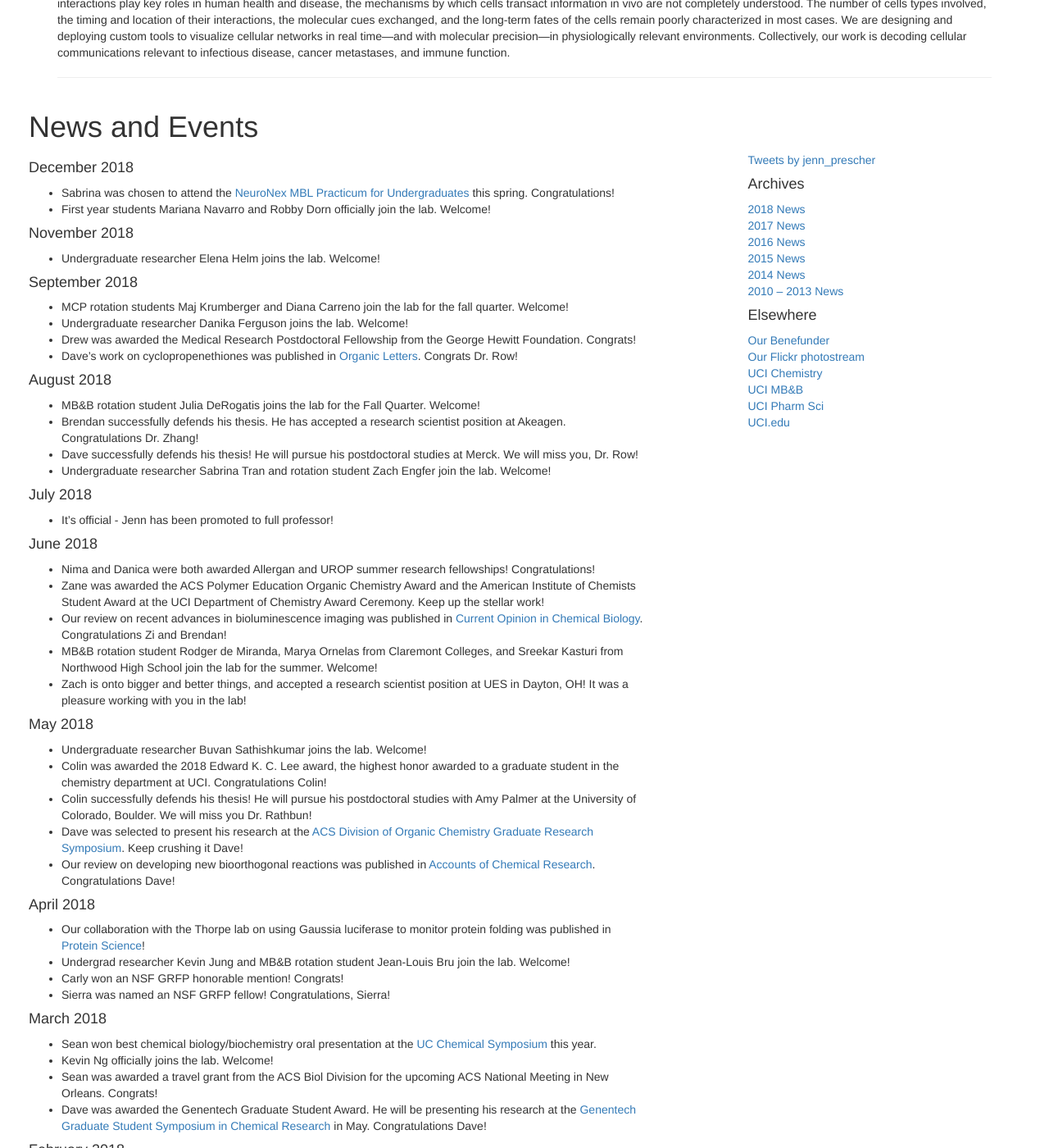
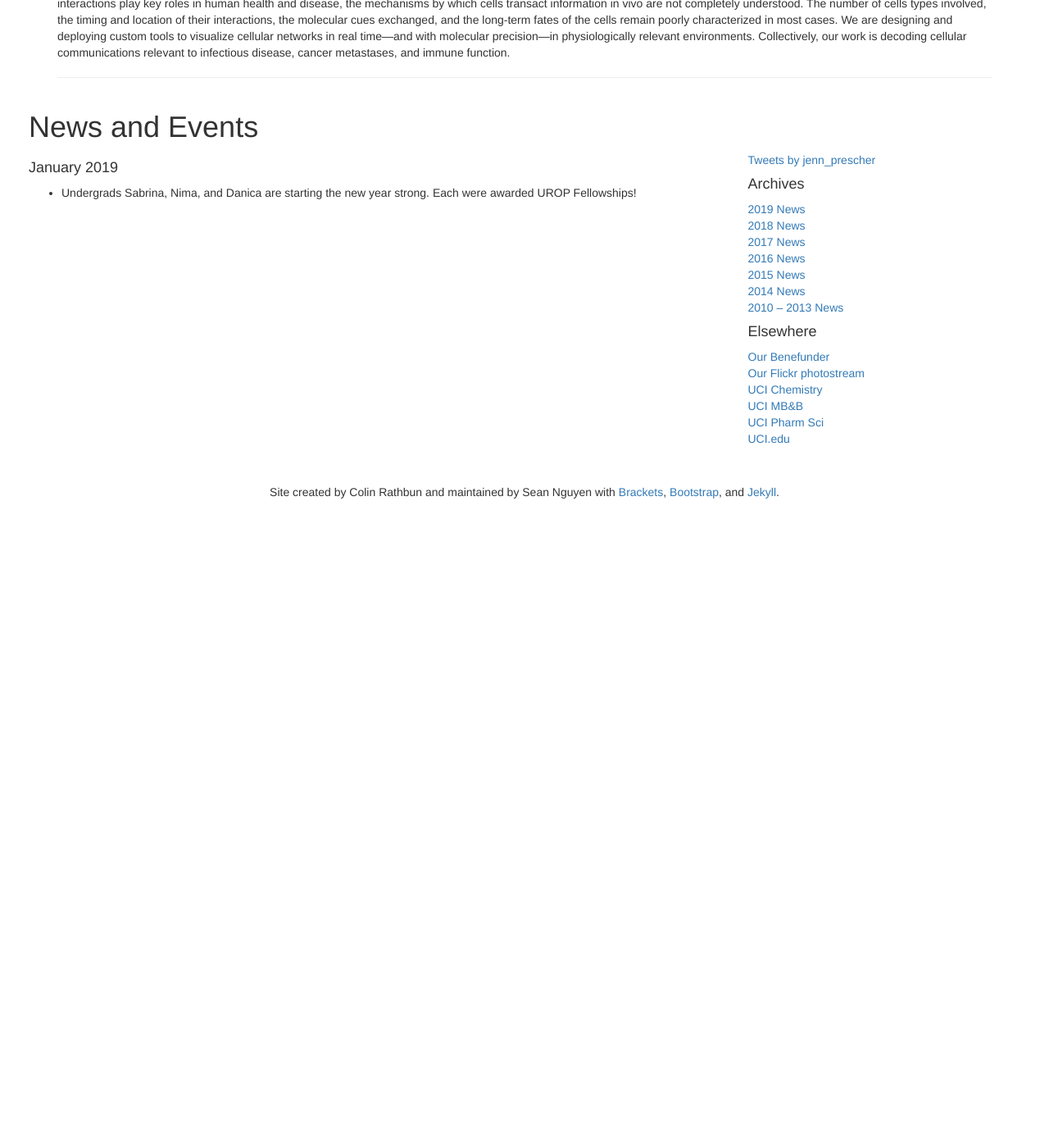
Before and after one commit to c-bun/Prescher-Lab-Site, a Jekyll site: the page built from index.html, in a window 1280 px wide and 1400 px high, scrolled down 638 px. Shown: the whole window at 82% size. Built offline with Jekyll 4.4.1, drawn with Linux system fonts in a browser that asks for light colours; comment, search, counter and statistics services are not loaded; after the commit the page ends 1268 px from its top, so only the background shows below that; some of the changed text lies outside the part shown.

Commit message:
PrescherLabSite_January2019_Update3

```diff
--- a/Calendar.html
+++ b/Calendar.html
@@ -37,13 +37,13 @@
    <tr><td>January 10</td><td>Drew</td><td>Practice Talk</td><td>NS1 4144</td></tr>
    <tr><td>January 17</td><td>Sierra / Anna</td><td>Literature</td><td>NS1 4144</td></tr>
    <tr><td>January 24</td><td>Kevin</td><td>Research</td><td>NS1 4144</td></tr>
-   <tr><td>January 31</td><td>Tyler</td><td>Literature</td><td>NS1 4144</td></tr>
-   <tr><td>February 7</td><td>Anastasia</td><td>Research</td><td>NS1 4144</td></tr>
+   <tr><td>January 31</td><td>Carly / Tyler H.</td><td>Literature</td><td>NS1 4144</td></tr>
+   <tr><td>February 7</td><td>Tyler A.</td><td>Research</td><td>NS1 4144</td></tr>
    <tr><td>February 14</td><td>Sean / Zi</td><td>Literature</td><td>NS1 4144</td></tr>
    <tr><td><i>Wednesday, February 20 (2 PM)</i></td><td>Professor Amanda Murphy</td><td>Research</td><td>NS1 4144</td></tr>
-   <tr><td>February 28</td><td>Zi / Carly</td><td>Literature</td><td>NS1 4144</td></tr>
+   <tr><td>February 28</td><td>Anastasia</td><td>Research</td><td>NS1 4144</td></tr>
    <tr><td>March 7</td><td>Drew</td><td>Research</td><td>NS1 4144</td></tr>
    <tr><td><i>Friday, March 15</i></td><td>Rotation Students</td><td>Research</td><td>NS1 4144</td></tr>
    <tr><td>March 21</td><td>Mariana / Robby</td><td>Literature</td><td>NS1 4144</td></tr>
-   <tr><td>March 28</td><td>Sierra / Anna / Tyler</td><td>Proposal Pitch</td><td>NS1 4144</td></tr>
+   <tr><td>March 28</td><td>Sierra / Anna / Tyler H.</td><td>Proposal Pitch</td><td>NS1 4144</td></tr>
   </tbody></table>
--- a/_data/group.csv
+++ b/_data/group.csv
@@ -1,5 +1,5 @@
 first,last,position,hometown,education,hero,awards,current_position
-Colin,Rathbun,former_graduate,"Grand Rapids, MI","B.S., Chemistry, Hope College; Ph.D. 2018",Nicola Tesla,NSF Graduate Research Fellow (2012-2017) : Allergan Graduate Research Fellow (2017) : Edward K. C. Lee Awardee (2018),"Postdoc, Palmer Lab, University of Colorado, Boulder"
+Colin,Rathbun,former_graduate,"Grand Rapids, MI","B.S., Chemistry, Hope College; Ph.D. 2018",Nicola Tesla,NSF Graduate Research Fellow (2012-2017) : Allergan Graduate Research Fellow (2017) : Edward K. C. Lee Awardee (2018),"NIH Postdoctoral Fellow, Palmer Lab, University of Colorado, Boulder"
 Zach,Reinert,former_postdoc,"North East, MD","B.S., Biochemistry, University of Maryland, Baltimore County; Ph.D., Chemistry, University of Pittsburgh",Albert Einstein,George Hewitt Medical Research Postdoctoral Fellow (2017) : ACS Young Chemists Committee Travel Award (2017),"Research Scientist, UES (Dayton)"
 David,Row,former_graduate,"Berwick, PA","B.S., Biochemistry, Western Washington University; Ph.D. 2018",Ronald Breslow,"NSF Graduate Research Honorable Mention (2015) : Michael E. Gebel Award (UCI, 2015) : NSF Graduate Research Fellow (2016) : Genentech Graduate Student Research Awardee (2018)","Postdoc, Merck"
 Sean,Nguyen,graduate,"Saugus, MA","B.S., Chemical Biology, UC Berkeley",Tu Youyou,NSF Graduate Research Honorable Mention (2016) : ACS BIOL Travel Awardee (2018),
@@ -17,9 +17,9 @@
 Rachel,Steinhardt,former_graduate,,Ph.D. 2015,,,"Assistant Professor, Syracuse University"
 Dave,McCutcheon,former_graduate,,Ph.D. 2015,,"UCI Allergan Fellow, UCI Dissertation Fellowship (2015)","Postdoc, ChEM-H Institute, Stanford University"
 Dave,Kamber,former_graduate,,Ph.D. 2015,,"ACS BIOL Travel Awardee (2014) : Alfred R. Bader Award for Student Innovation (Sigma Aldrich, 2015) : UCI Dissertation Fellowship (2015)","Visiting Chemistry Teacher-Scholar Fellow, The College of New Jersey (TCNJ)"
-Dave,Patterson,former_graduate,,Ph.D. 2015,,UCI Allergan Fellow,"Postdoc, Gartner Lab, UC San Francisco"
+Dave,Patterson,former_graduate,,Ph.D. 2015,,UCI Allergan Fellow,"NIH Postdoctoral Fellow, Gartner Lab, UC San Francisco"
 Lidia,Nazarova,former_graduate,,Ph.D. 2015,,,Illumina
-Miranda,Paley,former_graduate,,Ph.D. 2014,,UCI Dissertation Fellowship (2014),"Managing Editor, ACS Central Science"
+Miranda,Paley,former_graduate,,Ph.D. 2014,,UCI Dissertation Fellowship (2014),"AAAS Science and Technology Fellow, Department of Defense"
 Amanda,Dark,former_graduate,,M.S. 2015,,,"Head Chemist, The Shoulders of Giants (Non-profit)"
 Brian,Xie,former_undergrad,,"B.S., Biology, UC Irvine (2014)",,CRC Outstanding Freshman Chemistry Achievement Award (2011) : Merck Award (2012) : Allergan Summer Fellow (2011-2012) : UCI SURP Fellow (2011-2013) : Brian Atwood Scholarship in Biological Science (2013) : Jayne Unzelman Scholarship (2014) : UCI Chancellor's Award of Distinction (2014),"Ph.D. student, Stanford University"
 Jessica,O'Neill,former_undergrad,,"B.S., Chemistry, UC Irvine (2014)",,UCI SURP Fellow (2012-2013),Medicrea (Biotech Startup)
@@ -37,14 +37,14 @@
 Anastasia,Ionkina,graduate,"Kazan, Russia","B.S., Molecular, Cellular and Developmental Biology, University of Colorado, Boulder","Rosalind Franklin, Neil deGrasse Tyson",,
 Sydnei,Head,former_undergrad,,"B.S., Chemistry, Albany State University",,UC-HBCU Initiative Fellow (2017),
 Jennifer,Sun,former_undergrad,,University High School,,,
-Nima,Singh,undergrad,"Sacramento, CA","B.S., Neurobiology",My Dad,UROP Fellow (2018-2019) : UROP Summer Fellowship (2018) : Allergan Summer Fellow (2018),
+Nima,Singh,undergrad,"Sacramento, CA","B.S., Neurobiology",My Dad,UROP Fellow (2018-2019) : UROP Summer Fellowship (2018) : Allergan Summer Fellow (2018) : UROP Fellow (2019-2020),
 Paola,Santibanez,former_undergrad,"Huancayo, Peru","B.S., Chemistry",,UROP Fellow (2018-2019),
 Carly,Brennan,graduate,"Simi Valley, CA","B.S., Chemistry, USC",Marie Curie,NSF Graduate Research Honorable Mention (2018),
-Danica,Resurreccion,undergrad,"Bulacan, Philippines","B.S., Public Health Sciences",Zach Reinert,UROP Summer Fellowship (2018) : Allergan Summer Fellow (2018),
+Danica,Resurreccion,undergrad,"Bulacan, Philippines","B.S., Public Health Sciences",Zach Reinert,UROP Summer Fellowship (2018) : Allergan Summer Fellow (2018) : UROP Fellow (2019-2020),
 Drew,Ferreira,postdoc,"San Bruno, CA","A.B., Chemistry, UC Davis; Ph.D., Chemistry, Oregon State University",Richard Feynman,George Hewitt Medical Research Postdoctoral Fellow (2018),
 Kevin,Ng,graduate,"Walnut, CA","B.S., Biochemistry and Cell Biology, UC San Diego; M.S., Biology, UC San Diego",Stephen Hawking,,
 Buvan,Sathishkumar,undergrad,"Las Vegas, NV","B.S., Chemistry, UC Irvine",Marie Curie,,
-Sabrina,Tran,undergrad,"Aliso Viejo, CA","B.S., Biological Sciences",Sven Seldinger,,
+Sabrina,Tran,undergrad,"Aliso Viejo, CA","B.S., Biological Sciences",Sven Seldinger,UROP Fellow (2019-2020),
 Kevin,Jung,former_undergrad,"Seoul, Korea","B.S., Chemistry, UC Irvine (2018)",Alexander Flemming,,
 Danika,Ferguson,former_undergrad,"San Mateo, CA","B.S., Biological Sciences",Katharine McCormick,,
 Elena,Helm,undergrad,"San Clemente, CA","B.S., Chemistry (Chemical Biology Concentration)",Dorothy Hodgkin,,
--- /dev/null
+++ b/_posts/2019-01-23-2019-News.markdown
@@ -0,0 +1,7 @@
+---
+layout: post
+title:  "2019 News"
+categories: group_update
+---
+#### January 2019
+- Undergrads Sabrina, Nima, and Danica are starting the new year strong. Each were awarded UROP Fellowships!
--- a/the-group.html
+++ b/the-group.html
@@ -9,7 +9,7 @@
         <div class="row">
             <div class="col-sm-1"></div>
             <div class="col-sm-10 group-prof jenn-prof">
-                <img class="img-circle pull-left" src="{{'/images/group/Prescher.png' | prepend: site.baseurl}}" width="200" height="200">
+                <img class="img-circle pull-left" src="{{'/images/group/Prescher.jpg' | prepend: site.baseurl}}" width="200" height="200">
                 <h3>Professor Jennifer A. Prescher</h3>
                 <!-- TODO: Fix spacing here-->
                 <h5>B.S. in Chemistry and Mathematics 2001, University of Wisconsin – La Crosse (Aaron Monte)</h5>
```
Also changed, not shown: other parts of the-group.html (+1 -1 lines), images/group/Heiss_Tyler.jpg, images/group/Prescher.png (deleted), 1 other file.
